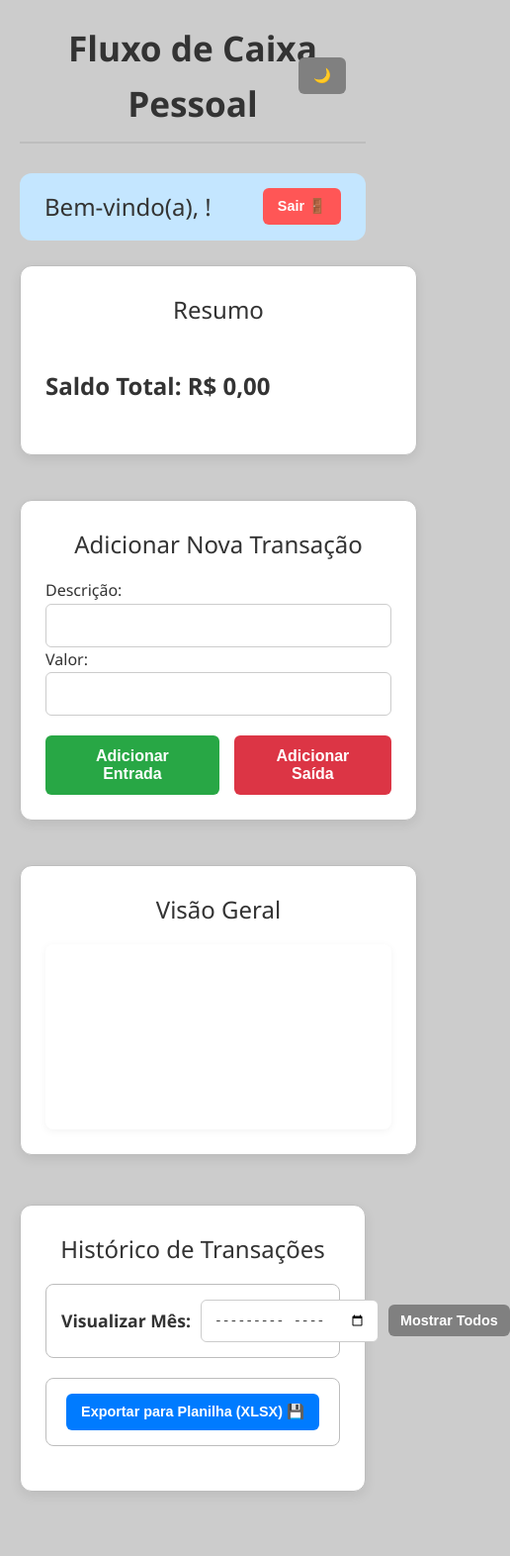
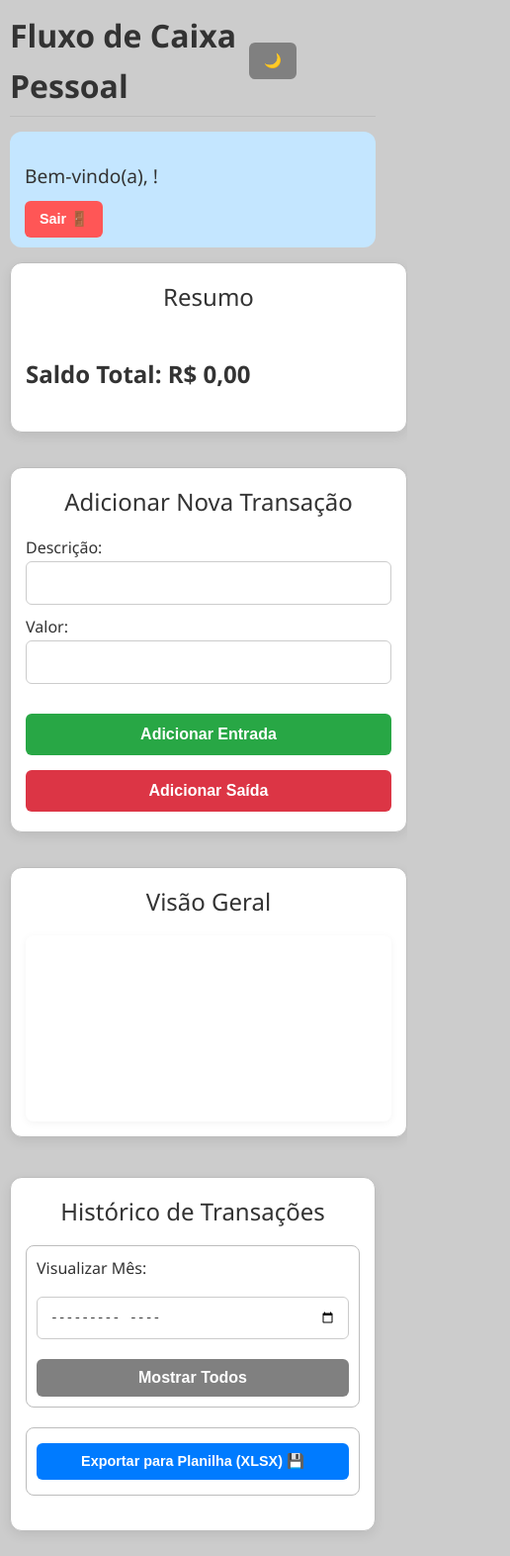
Before and after one commit to DanielAugustz/fluxodecaixa, a plain HTML site: page index.html in a window 390 px wide. Shown: the whole page at 99% size, 516 px wide, since content can reach past the window. Drawn offline with nearby package versions, Linux system fonts and the light colour scheme; a script that the page names is missing.

Commit message:
Melhora no site

```diff
--- a/styles.css
+++ b/styles.css
@@ -7,7 +7,7 @@
     --bg-primary: #cccccc;
     --bg-secondary: #ffffff;
     --text-color: #333;
-    --header-bg: #c4e6ff; /* Ajustado: era e3f2fd, mantendo c4e6ff da sua última cópia */
+    --header-bg: #c4e6ff;
     --card-shadow: 0 4px 12px rgba(0, 0, 0, 0.08);
     --border-color: rgb(189, 189, 189);
     --input-bg: #ffffff;
@@ -71,6 +71,21 @@ section {
     color: var(--text-color);
 }
 
+/* 📱 AJUSTES GERAIS PARA TELAS PEQUENAS (420px e abaixo) */
+@media (max-width: 420px) {
+    body {
+        padding: 10px; /* Reduz o padding para ganhar espaço */
+    }
+    h1 {
+        font-size: 1.6em; /* Torna o título menor */
+    }
+    section {
+        padding: 15px; /* Reduz o padding das seções */
+        margin-bottom: 15px;
+    }
+}
+
+
 /* =========================================================================
    2. LAYOUT GRID E CENTRALIZAÇÃO
    ========================================================================= */
@@ -97,6 +112,34 @@ section {
     margin-right: 20px;
 }
 
+/* 📱 AJUSTES DO CABEÇALHO PARA MOBILE */
+@media (max-width: 768px) {
+    .main-header-container {
+        padding-right: 80px; /* Cria espaço para o toggle */
+    }
+    #theme-toggle {
+        right: 10px;
+        margin-right: 0;
+    }
+    .main-header-container h1 {
+        font-size: 2em;
+        text-align: left;
+    }
+}
+@media (max-width: 420px) {
+    .main-header-container {
+        justify-content: space-between;
+        border-bottom: 1px solid var(--border-color);
+        padding-bottom: 5px;
+        margin-bottom: 15px;
+    }
+    #theme-toggle {
+        position: static; /* Volta para o fluxo normal */
+        margin-right: 0;
+    }
+}
+
+
 .header-app {
     display: flex;
     justify-content: space-between;
@@ -107,12 +150,20 @@ section {
     margin-bottom: 25px;
     border: none;
 }
+@media (max-width: 480px) {
+    .header-app {
+        flex-direction: column;
+        padding: 10px 15px;
+        margin-bottom: 15px;
+        align-items: flex-start;
+    }
+    .header-app p {
+        font-size: 1.2em;
+        padding-right: 0;
+        margin-bottom: 10px;
+    }
+}
 
-.header-app p {
-    font-size: 1.5em;
-    margin: 0;
-    padding-right: 20px;
-}
 
 .analise-container {
     display: grid;
@@ -140,6 +191,7 @@ section {
     min-width: auto;
 }
 
+/* 🚨 MANTIDO: Media Query principal para tablets e celulares (768px e abaixo) */
 @media (max-width: 768px) {
     .analise-container {
         grid-template-columns: 1fr;
@@ -168,6 +220,10 @@ section {
     border-radius: 6px;
     font-size: 1em;
     box-sizing: border-box;
+    margin-bottom: 10px;
+}
+#form-transacao input[type="date"] {
+    min-width: 100%;
 }
 
 /* --- Botões de Transação --- */
@@ -175,6 +231,7 @@ section {
     display: flex;
     gap: 15px;
     margin-top: 20px;
+    flex-wrap: wrap;
 }
 
 .btn-tipo {
@@ -197,6 +254,18 @@ section {
     opacity: 0.95;
 }
 
+/* 📱 AJUSTES DOS BOTÕES DE TRANSAÇÃO PARA TELAS MUITO PEQUENAS */
+@media (max-width: 480px) {
+    .btn-tipo {
+        flex-grow: 1;
+        flex-basis: 100%; /* Força cada botão a ocupar toda a largura e empilhar */
+        margin-bottom: 5px;
+    }
+    .botoes-tipo {
+        gap: 10px;
+    }
+}
+
 
 /* --- Estilos para Botões de Controle (Toggle, Exportar, Sair) --- */
 .btn-controle {
@@ -209,7 +278,7 @@ section {
     transition: background-color 0.3s;
 }
 
-#theme-toggle { /* Estilo específico do toggle */
+#theme-toggle {
     background-color: gray;
     color: white;
 }
@@ -224,7 +293,7 @@ section {
 }
 
 .btn-controle.limpar {
-    background-color: rgb(255, 86, 86); /* Estilo do botão Sair */
+    background-color: rgb(255, 86, 86);
     color: white;
 }
 
@@ -245,11 +314,65 @@ section {
     box-sizing: border-box;
 }
 
-/* --- Controle de Histórico e Filtro (Correção de Layout) --- */
+/* --- Controle de Histórico e Filtro --- */
 .filtro-mes {
     display: flex;
     align-items: center;
-    justify-content: space-between; /* 🚨 Empurra o botão Mostrar Todos para a ponta */
+    justify-content: space-between;
+    gap: 10px;
+    margin-bottom: 20px;
+    padding: 15px;
+    border-radius: 8px;
+    background-color: var(--bg-secondary);
+    border: 1px solid var(--border-color);
+}
+.filtro-mes button {
+    padding: 10px 15px;
+    border: none;
+    border-radius: 6px;
+    cursor: pointer;
+    font-size: 1em;
+    font-weight: 600;
+    background-color: gray;
+    color: white;
+    transition: background-color 0.3s;
+}
+
+/* 📱 AJUSTE CHAVE: Força empilhamento dos filtros (Label, Input, Botão) mais cedo */
+@media (max-width: 500px) {
+    .filtro-mes {
+        flex-wrap: wrap; /* Permite que os itens quebrem a linha */
+        justify-content: flex-start;
+        padding: 10px;
+    }
+
+    .filtro-mes label {
+        width: 100%;
+        margin-bottom: 5px;
+        font-size: 1em;
+    }
+
+    .filtro-mes input {
+        flex-grow: 1;
+        max-width: none;
+        min-width: 100%; /* Garante 100% da largura */
+    }
+
+    .filtro-mes button {
+        flex-shrink: 0;
+        margin-top: 10px;
+        width: 100%;
+        padding: 10px;
+
+    }
+}
+
+
+/* --- Container do Botão Exportar --- */
+.controles-historico {
+    display: flex;
+    align-items: center;
+    justify-content: center;
     gap: 10px;
     margin-bottom: 20px;
     padding: 15px;
@@ -258,42 +381,17 @@ section {
     border: 1px solid var(--border-color);
 }
 
-.filtro-mes label {
-    font-size: 1.1em;
-    font-weight: 600;
-    white-space: nowrap;
-}
-
-.filtro-mes input { /* Permite que o input se expanda */
-    flex-grow: 1;
-    max-width: 250px;
-}
-
-.filtro-mes button { /* Estilo para o botão Mostrar Todos */
-    padding: 8px 12px;
-    border: none;
-    border-radius: 6px;
-    cursor: pointer;
-    font-size: 0.9em;
-    font-weight: 600;
-    background-color: gray;
-    color: white;
-    transition: background-color 0.3s;
-    flex-shrink: 0;
-}
-
-
-/* --- Container do Botão Exportar --- */
-.controles-historico {
-    display: flex;
-    align-items: center;
-    justify-content: center; /* Alinha o botão Exportar à esquerda */
-    gap: 10px;
-    margin-bottom: 20px;
-    padding: 15px;
-    border-radius: 8px;
-    background-color: var(--bg-secondary);
-    border: 1px solid var(--border-color);
+/* 📱 AJUSTE: Empilha os botões de controle Exportar/Limpar em telas menores */
+@media (max-width: 420px) {
+    .controles-historico {
+        flex-direction: column;
+        padding: 10px;
+    }
+    .controles-historico .btn-controle {
+        flex-grow: 1;
+        width: 100%;
+        margin: 5px 0;
+    }
 }
 
 
@@ -308,11 +406,39 @@ section {
     justify-content: space-between;
     align-items: center;
     transition: background-color 0.3s;
+    flex-wrap: wrap;
 }
 
 #lista-transacoes li.entrada { border-left: 6px solid #28a745; }
 #lista-transacoes li.saida { border-left: 6px solid #dc3545; }
 #lista-transacoes li strong { min-width: 120px; text-align: right; margin-right: 15px; font-weight: 700; }
+
+/* 📱 AJUSTE: Empilha os itens da lista para melhor visualização em mobile */
+@media (max-width: 500px) {
+    #lista-transacoes li {
+        flex-direction: column;
+        align-items: flex-start;
+        padding: 10px;
+    }
+    #lista-transacoes li strong { /* Valor */
+        order: 1;
+        width: 100%;
+        text-align: left;
+        margin-right: 0;
+        margin-top: 5px;
+        font-size: 1.2em;
+    }
+    #lista-transacoes li span:first-of-type { /* Descrição */
+        order: 2;
+        width: 100%;
+        margin-bottom: 10px;
+    }
+    .btn-deletar {
+        order: 3;
+        align-self: flex-end;
+    }
+}
+
 
 .btn-deletar {
     background-color: #f44336;
```
